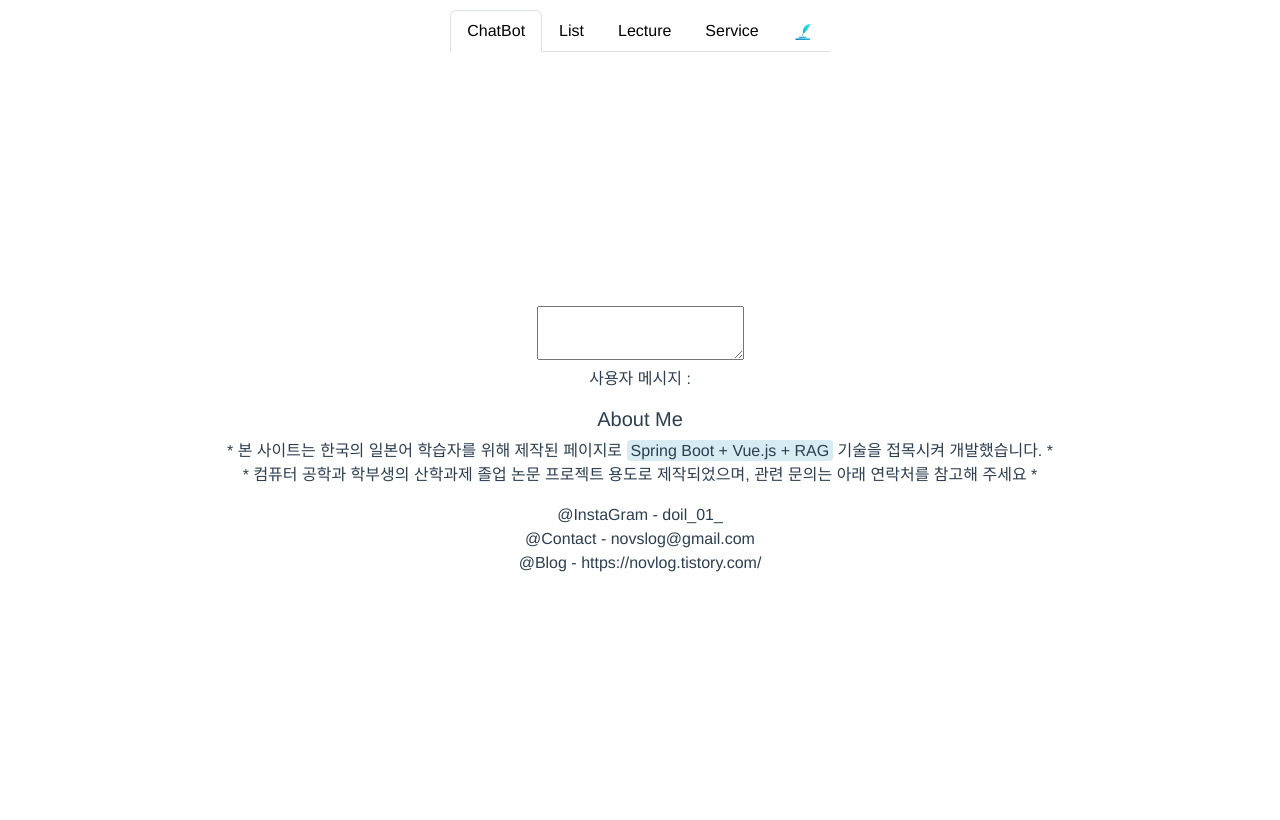
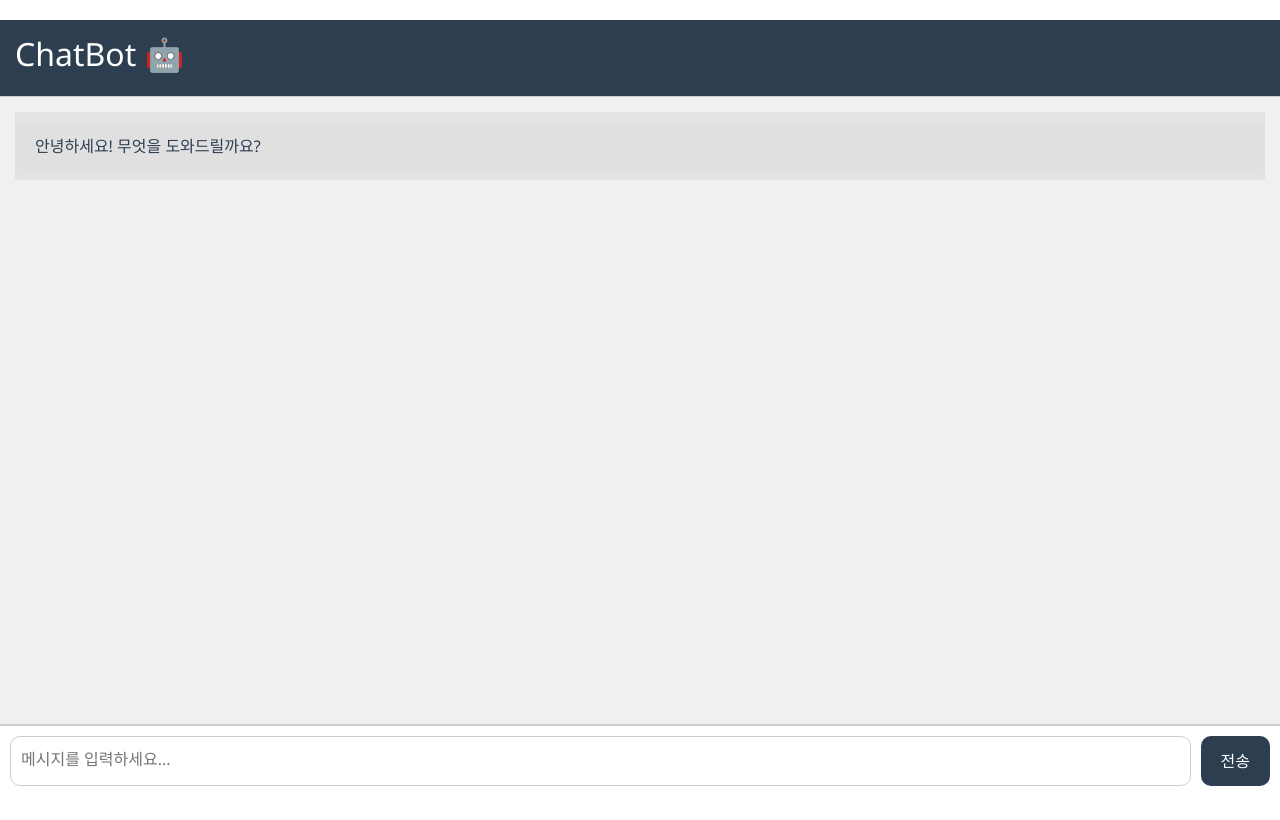
Before and after one commit to novvvv/LLMRagBlogProject, a Vue app in the folder frontend/: page / in a window 1280 px wide. Built offline with nearby package versions, Linux system fonts and the light colour scheme.

Commit message:
front-end ui 로직 변경

```diff
--- a/frontend/src/App.vue
+++ b/frontend/src/App.vue
@@ -1,6 +1,6 @@
 <template>
 
-    <ul class="nav nav-tabs">
+    <!-- <ul class="nav nav-tabs">
     <li class="nav-item">
       <a class="nav-link active" aria-current="page" href="#">ChatBot</a>
     </li>
@@ -18,30 +18,50 @@
         <img src="@/assets/feather-pen.png" alt="글 작성" style="height: 20px; vertical-align: middle;" />
       </a>
     </li>
-  </ul>
+  </ul> -->
   <div id="app">
+
+  <!-- 2025.05.22 챗봇 추가 -->
+  <div id="chatbot-app">
+    <!-- 네비게이션 바 -->
+    <nav class="navbar">
+      <h2>ChatBot 🤖</h2>
+    </nav>
+
+    <!-- 채팅 창 -->
+    <div class="chat-window">
+      <div v-for="(msg, idx) in messages" :key="idx" class="chat-bubble" :class="msg.sender">
+        <span>{{ msg.text }}</span>
+      </div>
+    </div>
+
+    <!-- 입력창 -->
+    <div class="input-area">
+      <textarea v-model="month" @keyup.enter="sendMessage" placeholder="메시지를 입력하세요..."></textarea>
+      <button @click="sendMessage">전송</button>
+    </div>
+  </div>
+  <!-- 2025.05.22 챗봇 추가 -->
+
   <div>
       <div class="content">
         <br>
         <!-- <input @change=""> @change 입력하고 다른곳을 찍었을 때 자바스크립트 코드 실행 -->
         <!-- <input v-model="month"> -->
-         <textarea v-model="month"></textarea>
-        <p> 사용자 메시지 : {{ month }}</p>
-        <h5>About Me</h5>
+        <!-- 2025.05.21 사용자 입력 부분 -->
+        <!-- <textarea v-model="month"></textarea>
+        <p> 사용자 메시지 : {{ month }}</p> -->
+        <!-- <h5>About Me</h5>
         <p>* 본 사이트는 한국의 일본어 학습자를 위해 제작된 페이지로 <span class="highlight">Spring Boot + Vue.js + RAG</span> 기술을 접목시켜 개발했습니다. *<br>
           * 컴퓨터 공학과 학부생의 산학과제 졸업 논문 프로젝트 용도로 제작되었으며, 관련 문의는 아래 연락처를 참고해 주세요 *</p>
         <p>@InstaGram - doil_01_<br>
         @Contact - novslog@gmail.com<br>
-        @Blog - https://novlog.tistory.com/</p>
+        @Blog - https://novlog.tistory.com/</p> -->
     </div>
   </div>
 
   <!-- <List :blog="blog"/>  -->
-
-  <!-- 1. 데이터를 Props로 전송 -->
 </div>
-
-
 
 
 </template>
@@ -57,7 +77,32 @@ export default {
 
       month : '',
       blog : blog,
+      messages: [
+        { sender: 'bot', text: '안녕하세요! 무엇을 도와드릴까요?' }
+      ]
 
+    }
+  },
+
+  // methods code add 2025.05.22
+  methods: {
+    sendMessage() {
+      const trimmed = this.month.trim();
+      if (trimmed === '') return;
+
+      // 사용자 메시지 추가
+      this.messages.push({ sender: 'user', text: trimmed });
+
+      // GPT 더미 응답
+      this.messages.push({ sender: 'bot', text: `🧠 [응답] "${trimmed}"에 대한 처리를 시작합니다.` });
+
+      this.month = '';
+
+      // 스크롤 아래로 자동 이동
+      this.$nextTick(() => {
+        const chatWindow = this.$el.querySelector('.chat-window');
+        chatWindow.scrollTop = chatWindow.scrollHeight;
+      });
     }
   },
 
@@ -74,18 +119,13 @@ export default {
 <style>
 #app {
   font-family: Avenir, Helvetica, Arial, sans-serif;
-  -webkit-font-smoothing: antialiased;
-  -moz-osx-font-smoothing: grayscale;
   text-align: center;
   color: #2c3e50;
   margin-top: 10px;
-
-  /* 화면 크기에 맞춰서 중앙 정렬 */
   display: flex;
   flex-direction: column;
-  justify-content: center;
-  align-items: center;
   height: 100vh;
+
 }
 
 /* 형광펜 효과 */
@@ -99,4 +139,103 @@ export default {
 .nav-link {
   color: black !important;
 }
+
+#chatbot-app {
+  width: 100%; /* 💥 화면 전체 너비 */
+  font-family: 'Segoe UI', sans-serif;
+  display: flex;
+  flex-direction: column;
+  height: 100vh;
+}
+
+.navbar {
+  background-color: #2c3e50;
+  color: white;
+  padding: 15px;
+  text-align: center;
+  font-size: 1.4rem;
+}
+
+.chat-window {
+  flex-grow: 1;
+  padding: 15px;
+  overflow-y: auto;
+  background-color: #f0f0f0;
+  border-top: 1px solid #ccc;
+  border-bottom: 1px solid #ccc;
+  width: 100%;
+}
+
+.chat-bubble {
+  width: 100%;
+  padding: 10px 0;
+  display: flex;
+}
+
+.chat-bubble.user {
+  background-color: #d1ecf1;
+  align-self: flex-end;
+  text-align: right;
+  margin-left: auto;
+}
+
+.chat-bubble.bot {
+  background-color: #e2e3e5;
+  align-self: flex-start;
+  text-align: left;
+  margin-right: auto;
+}
+
+.chat-bubble.bot span {
+  background-color: #e0e0e0;
+  padding: 12px 20px;
+  border-radius: 10px;
+  max-width: 100%;
+  white-space: pre-wrap;
+  width: 100%;
+  text-align: left;
+}
+
+
+.chat-bubble.user span {
+  background-color: #d1ecf1;
+  padding: 12px 20px;
+  border-radius: 10px;
+  max-width: 100%;
+  white-space: pre-wrap;
+  width: 100%;
+  text-align: left;
+}
+
+.input-area {
+  display: flex;
+  padding: 10px;
+  background-color: #fff;
+  border-top: 1px solid #ccc;
+}
+
+.input-area textarea {
+  flex-grow: 1;
+  resize: none;
+  height: 50px;
+  border-radius: 10px;
+  padding: 10px;
+  font-size: 1rem;
+  border: 1px solid #ccc;
+}
+
+.input-area button {
+  margin-left: 10px;
+  padding: 10px 20px;
+  font-size: 1rem;
+  background-color: #2c3e50;
+  color: white;
+  border: none;
+  border-radius: 10px;
+  cursor: pointer;
+}
+
+.input-area button:hover {
+  background-color: #1c2833;
+}
 </style>
```
